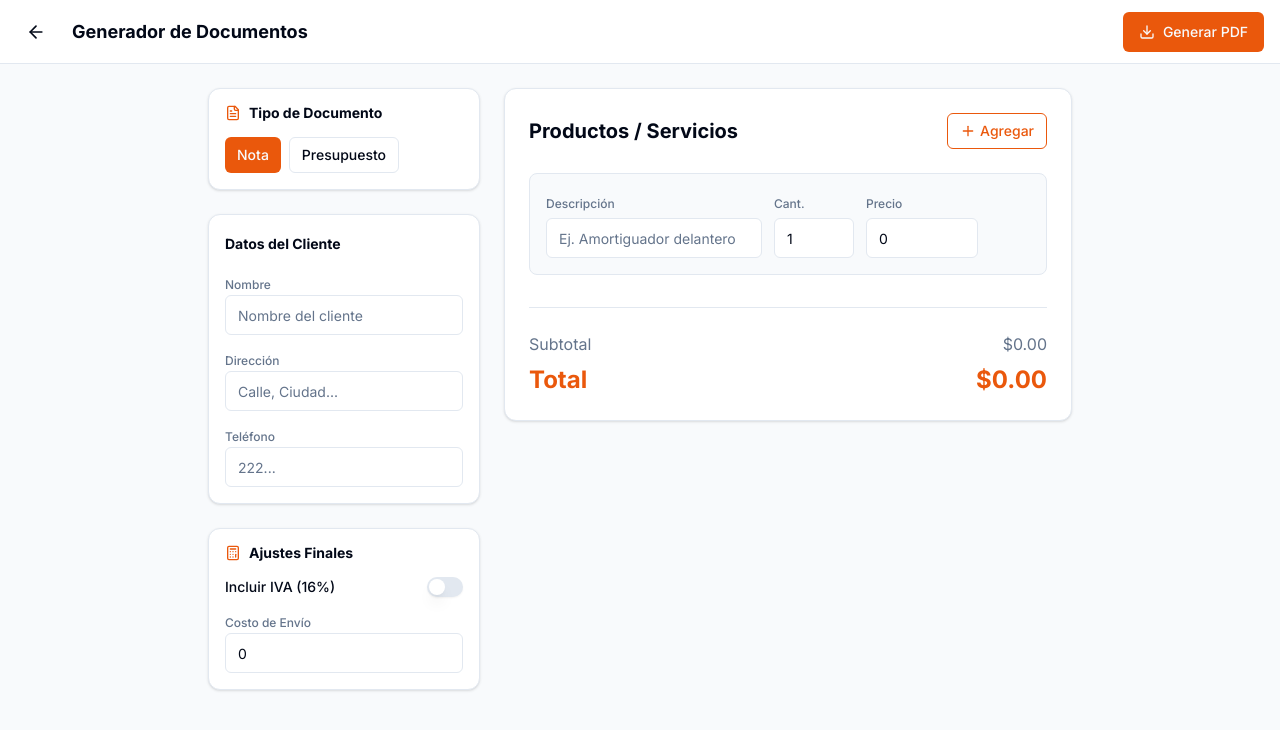
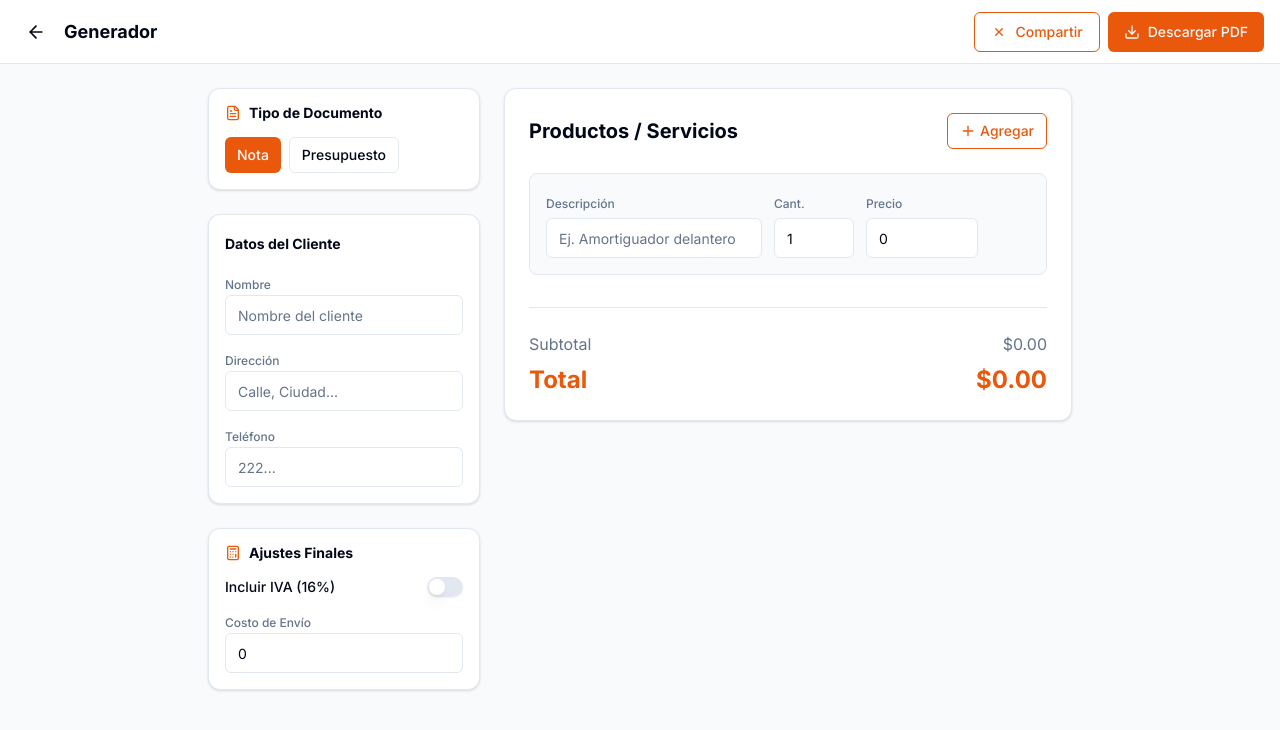
Before and after one commit to andresdelacruzjacob/promos, a Next.js app: page /admin/generator in a window 1280 px wide. Shown: the top 730 px of the page. Built offline with nearby package versions, Linux system fonts and the light colour scheme.

Commit message:
feat: add native PDF sharing for mobile devices

```diff
--- a/app/admin/generator/page.tsx
+++ b/app/admin/generator/page.tsx
@@ -47,7 +47,7 @@ export default function GeneratorPage() {
     const iva = includeIva ? subtotal * 0.16 : 0;
     const total = subtotal + iva + shipping;
 
-    const generatePDF = async () => {
+    const generatePDF = async (action: "download" | "share" = "download") => {
         const doc = new jsPDF();
 
         // Configuration
@@ -137,26 +137,57 @@ export default function GeneratorPage() {
         doc.setTextColor(150);
         doc.text("Gracias por su preferencia.", 105, 280, { align: "center" });
 
-        doc.save(`${docType.replace(" ", "_")}_${clientName || "cliente"}.pdf`);
+        const fileName = `${docType.replace(" ", "_")}_${clientName || "cliente"}.pdf`;
+
+        if (action === "share" && navigator.share) {
+            const blob = doc.output("blob");
+            const file = new File([blob], fileName, { type: "application/pdf" });
+
+            try {
+                await navigator.share({
+                    files: [file],
+                    title: docType,
+                    text: `Hola ${clientName}, adjunto envío su ${docType.toLowerCase()}.`,
+                });
+            } catch (error) {
+                console.error("Error sharing", error);
+                doc.save(fileName); // Fallback to download
+            }
+        } else {
+            doc.save(fileName);
+        }
     };
 
     return (
         <div className="min-h-screen bg-slate-50 pb-20">
             {/* Header Toolbar */}
-            <div className="sticky top-0 z-50 flex items-center h-16 bg-white border-b px-4 gap-4 justify-between">
-                <div className="flex items-center gap-4">
-                    <Link href="/admin">
+            <div className="sticky top-0 z-50 flex items-center h-16 bg-white border-b px-4 gap-2 justify-between">
+                <div className="flex items-center gap-2">
+                    <Link href="/admin/dashboard">
                         <Button variant="ghost" size="icon">
                             <ArrowLeft className="h-5 w-5" />
                         </Button>
                     </Link>
-                    <span className="font-bold text-lg hidden md:block">Generador de Documentos</span>
+                    <span className="font-bold text-lg hidden sm:block">Generador</span>
                 </div>
-                <Button onClick={generatePDF} className="bg-orange-600 hover:bg-orange-700">
-                    <Download className="h-4 w-4 mr-2" />
-                    Generar PDF
-                </Button>
+                <div className="flex gap-2">
+                    <Button
+                        onClick={() => generatePDF("share")}
+                        variant="outline"
+                        className="border-orange-600 text-orange-600 hover:bg-orange-50"
+                    >
+                        <Plus className="h-4 w-4 sm:mr-2 rotate-45" />
+                        <span className="hidden sm:inline">Compartir</span>
+                        <span className="sm:hidden text-xs">Enviar</span>
+                    </Button>
+                    <Button onClick={() => generatePDF("download")} className="bg-orange-600 hover:bg-orange-700">
+                        <Download className="h-4 w-4 sm:mr-2" />
+                        <span className="hidden sm:inline">Descargar PDF</span>
+                        <span className="sm:hidden text-xs">PDF</span>
+                    </Button>
+                </div>
             </div>
+
 
             <main className="container max-w-4xl mx-auto py-6 px-4 space-y-6">
                 <div className="grid grid-cols-1 md:grid-cols-3 gap-6">
```
